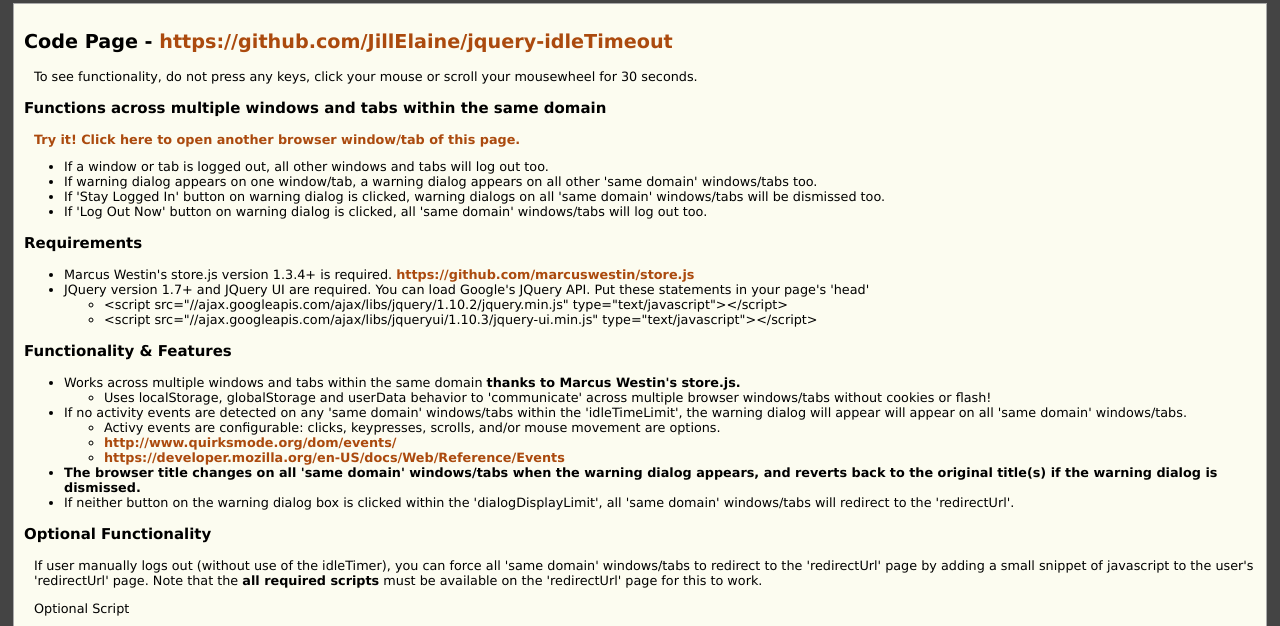
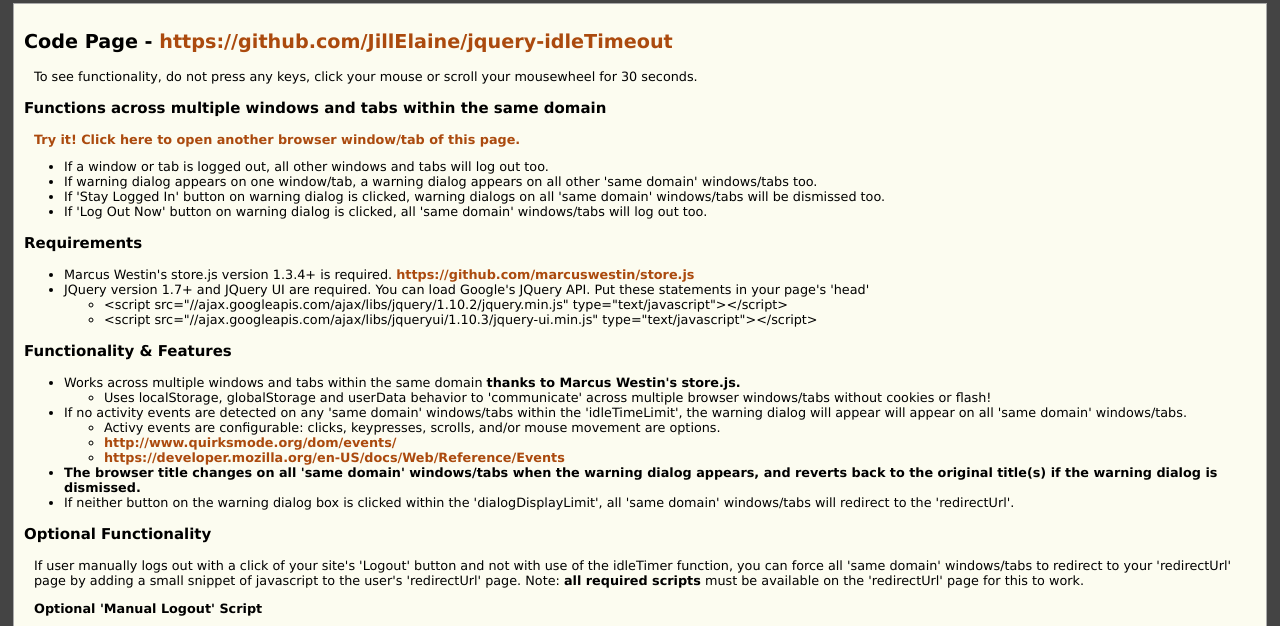
Before and after one commit to JillElaine/jillelaine.github.io, a plain HTML site: page index.html in a window 1280 px wide. Shown: the part 112-738 px from the top of the page. Drawn offline with nearby package versions, Linux system fonts and the light colour scheme; a script that the page names is missing.

Commit message:
Update index.html

```diff
--- a/index.html
+++ b/index.html
@@ -76,11 +76,12 @@
 
         <h3>Optional Functionality</h3>
 
-        <p>If user manually logs out (without use of the idleTimer), you can force all 'same domain' windows/tabs to redirect to the 'redirectUrl' page by
+        <p>If user manually logs out with a click of your site's 'Logout' button and not with use of the idleTimer function,
+        you can force all 'same domain' windows/tabs to redirect to your 'redirectUrl' page by
         adding a small snippet of javascript to the user's 'redirectUrl' page.
-        Note that the <strong>all required scripts</strong> must be available on the 'redirectUrl' page for this to work.</p>
+        Note: <strong>all required scripts</strong> must be available on the 'redirectUrl' page for this to work.</p>
 
-        <p>Optional Script</p>
+        <p><strong>Optional 'Manual Logout' Script</strong></p>
         <p>
           &lt;script type="text/javascript"&gt;
             <br />&nbsp;&nbsp;$(document).ready(function(){
```
